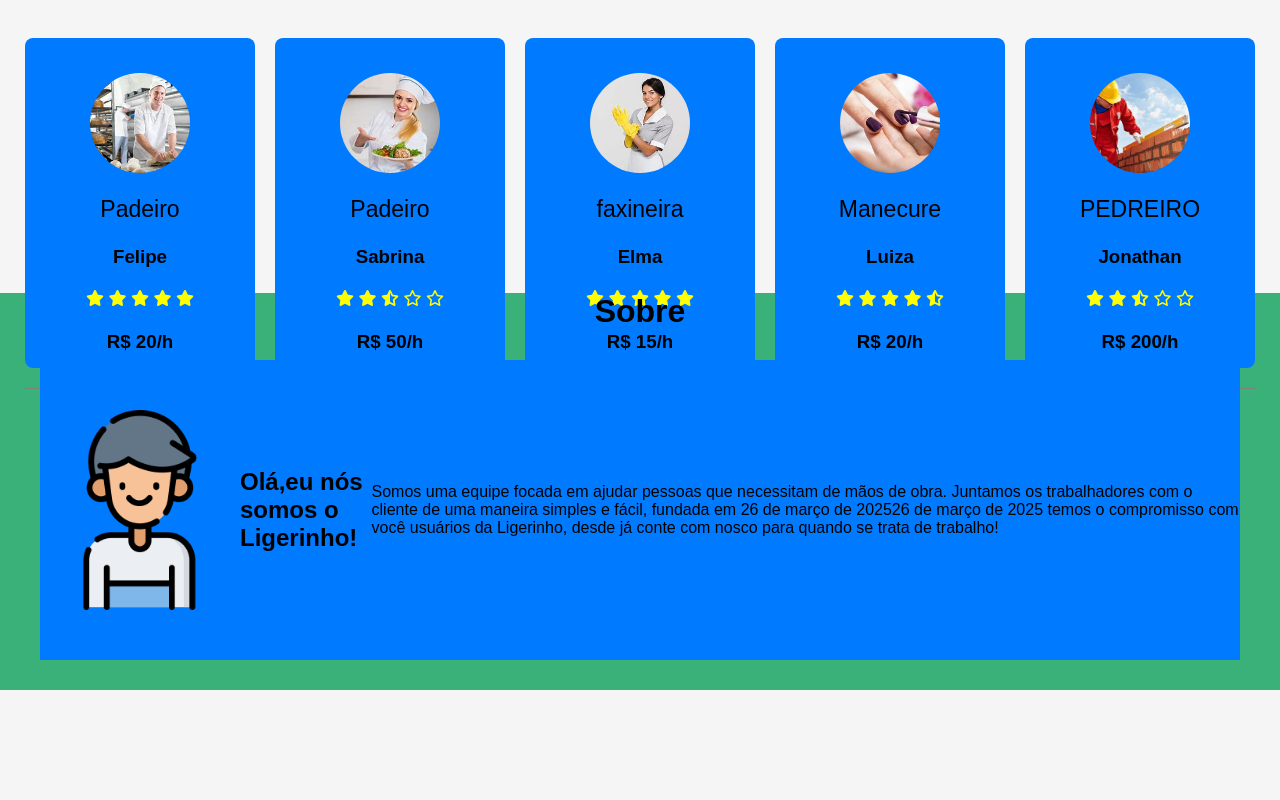
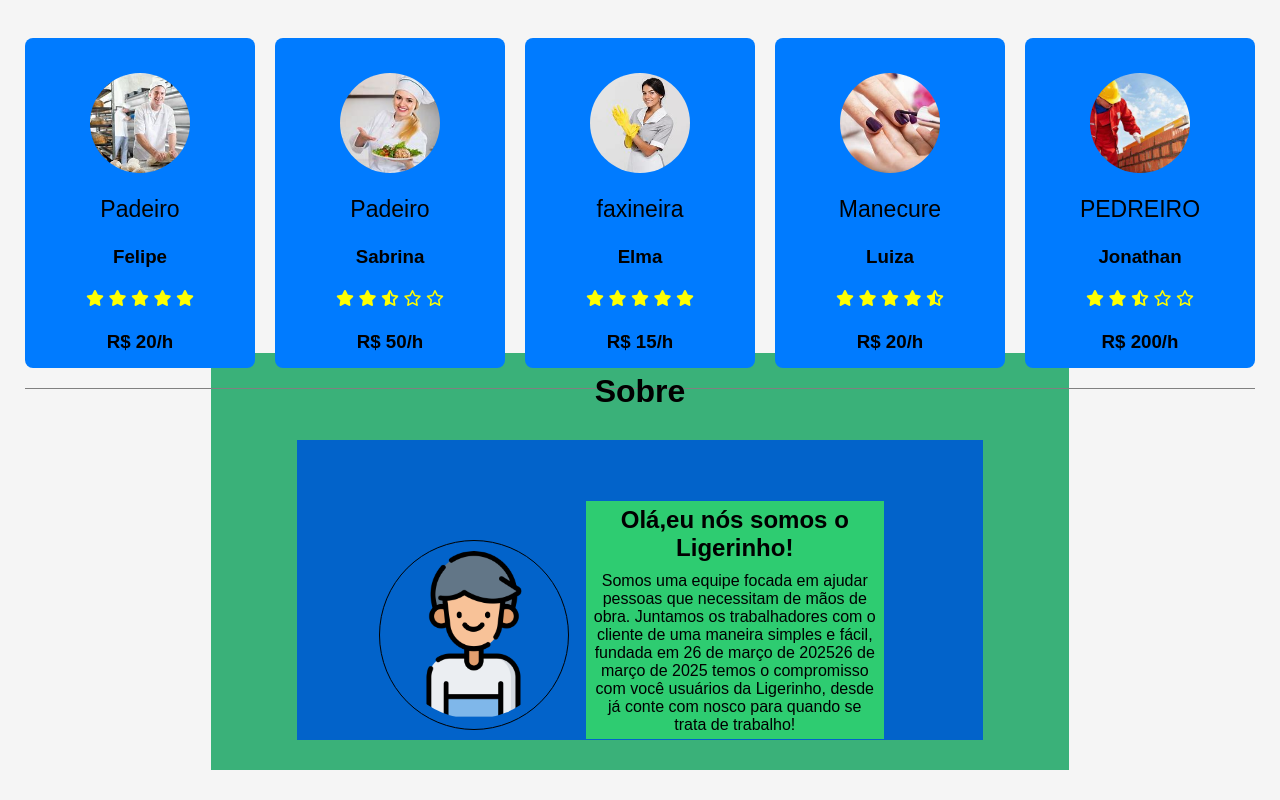
Before and after one commit to JoseCandeia/SITES, a plain HTML site: page SITE/WWW/index.html in a window 1280 px wide. Shown: the part 1005-1805 px from the top of the page. Before the commit the page ends 1695 px from the top, so only its background shows below. Drawn offline with Linux system fonts and the light colour scheme.

Commit message:
salvando essa bosta para não perder de novo

```diff
--- a/SITE/CSS/style.css
+++ b/SITE/CSS/style.css
@@ -222,44 +222,71 @@ color: grey;
 /* SOBRE */
 .container-sobre{
     display: flex;
-    width: 100%;
+    width: 67%;
     height: 100%;
     justify-content: center;
     align-items: center;
     margin-top: 40px;
     flex-direction: column;
     background-color: #3ab179;
+    margin: 0 auto;
+    margin-bottom: 30px;
+    margin-top: 100px;
 }
 .container-sobre>h1{
 margin-bottom: 30px;
+margin-top: 20px;
 }
 .sobre{
     display: flex;
-    height: 100%;
-    width: 100%;
+    height: 80%;
+    width: 80%;
     align-items: center;
 
+
 }
-.sobre>h2{
+.box-sob{
+    display: flex;
+    justify-content: center;
+    align-items: center;
     flex-direction: column;
+    height: 80%;
+    width: 80%;
+}
+
+.texto-sob{
+    background-color: #2ECC71;
+    display: flex;
+    justify-content: space-between;
+    align-items:center ;
+    flex-direction: column;
+    text-align: center;
+    padding: 5px;
+
+    width: 90%;
+
 }
 .nomes-sobre{
     display: flex;
     width: 100px;
     height: 100px;
-    justify-content: space-between;
+    justify-content: center;
     align-self: center;
     flex-direction: column;
 }
 .box-sobre{
     display:flex;
-    width: 1200px;
+    width: 80%;
     height: 300px;
-    background-color: #007BFF;
-    align-items: flex-start;
+    background-color: #0263ca;
+    align-items: last baseline;
     margin-bottom: 30px;
 }
 #img-sobre{
-    width: 200px;
-    height: 200px;
+    width: 190px;
+    height: 190px;
+    border: 1px solid;
+    border-radius: 50%;
+    padding: 10px;
+    margin-left: 12%;
 }
--- a/SITE/WWW/index.html
+++ b/SITE/WWW/index.html
@@ -292,19 +292,22 @@
     </main>
     <div class="container-sobre">
       <h1>Sobre</h1>
-
       <div class="box-sobre">
+        <img src="/SITE/IMG/garoto.png" alt="Ligerinho" id="img-sobre">
         <div class="sobre">
-          <img src="/SITE/IMG/garoto.png" alt="Ligerinho" id="img-sobre">
-
-          <h2>Olá,eu nós somos  o Ligerinho!</h2>
-
-          <p>Somos uma equipe focada em ajudar pessoas que necessitam de mãos de obra.
-            Juntamos os trabalhadores com o cliente de uma maneira simples e fácil, fundada em <span>
-              26 de março de 202526 de março de 2025
-            </span>temos o compromisso com você usuários da Ligerinho,
-            desde já conte com nosco para quando se trata de trabalho!</p></div>
-
+          <div class="box-sob">
+            <div class="texto-sob">
+              <h2>Olá,eu nós somos  o Ligerinho!</h2>
+            </div>
+            <div class="texto-sob">
+              <p>Somos uma equipe focada em ajudar pessoas que necessitam de mãos de obra.
+                Juntamos os trabalhadores com o cliente de uma maneira simples e fácil, fundada em <span>
+                  26 de março de 202526 de março de 2025
+                </span>temos o compromisso com você usuários da Ligerinho,
+                desde já conte com nosco para quando se trata de trabalho!</p>
+            </div>
+          </div>
+        </div>
 
       </div>
 
```
